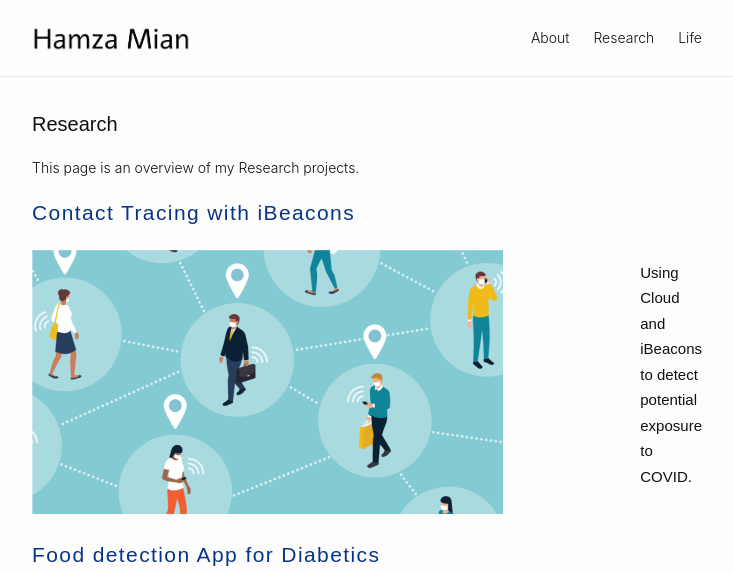
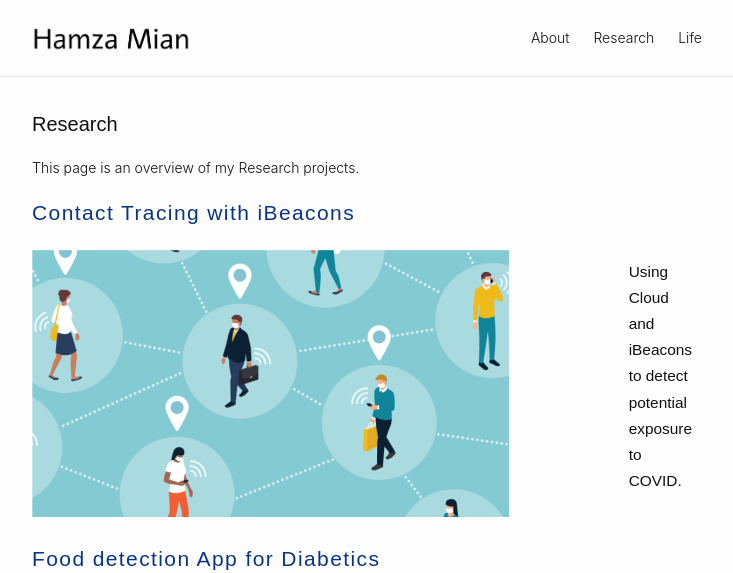
Before and after one commit to haaaamza/haaaamza.github.io, a Jekyll site: the page built from research.md, in a window 1280 px wide. Shown: the top 573 px of the page, without its empty margins (273-1006 px from the left). Built offline with Jekyll 4.4.1, drawn with Linux system fonts in a browser that asks for light colours; grey boxes are pictures that could not be loaded.

Commit message:
Update research.html

```diff
--- a/_layouts/research.html
+++ b/_layouts/research.html
@@ -2,15 +2,30 @@
 <html>
   <head>
   <style>
+  @media(max-width: 785px){
+    .blog{
+      max-width: 100%;
+    }
+    .post-img{
+      max-width:90%;
+      height:auto;
+      width:auto;
+      }
+  }
   @media(min-width: 786px){
     .container{
       display: flex;
       align-items: center;
     }
+    .post-img{
+    max-width:80%;
+    height:auto;
+    width:auto;
+    }
   }
 
     .blog-post-title {
-    font-size: 21px;
+    font-size: 150%;
     /* letter-spacing: normal; */
     letter-spacing: 1.4px;
     display: block;
@@ -32,14 +47,9 @@
     flex: 1 1;
     order: 2;
   }
-  .post-img{
-    max-width:80%;
-    height:auto;
-    width:auto;
-    }
   .post-text {
-    font-size: 15px;
-    padding-left: 20px;
+    font-size: 110%;
+    margin-right: 10px;
   }
   </style>
   {% include head.html %}
```
